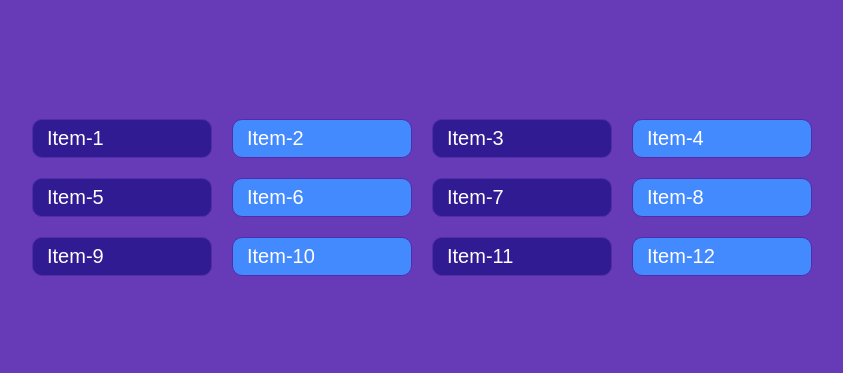
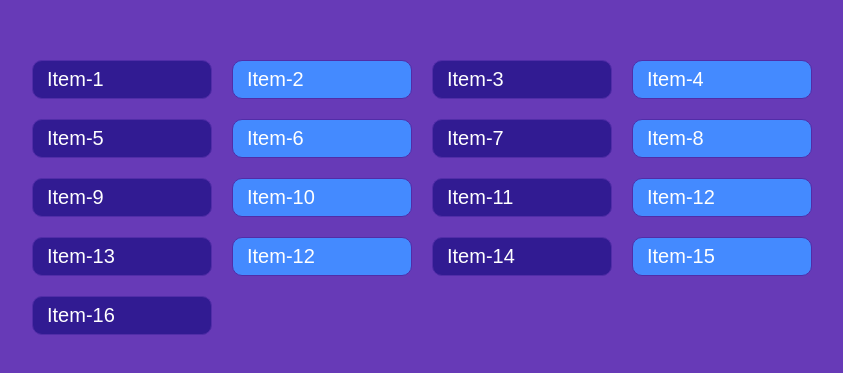
Before and after one commit to zet777/grid-css, a plain HTML site: page index.html in a window 1280 px wide. Shown: the part 203-576 px from the top of the page, without its empty margins (218-1061 px from the left). Drawn offline with Linux system fonts and the light colour scheme.

```diff
--- a/index.html
+++ b/index.html
@@ -20,6 +20,11 @@
 			<div>Item-10</div>
 			<div>Item-11</div>
 			<div>Item-12</div>
+			<div>Item-13</div>
+			<div>Item-12</div>
+			<div>Item-14</div>
+			<div>Item-15</div>
+			<div>Item-16</div>
 		</div>
 	</div>
 </body>
```
